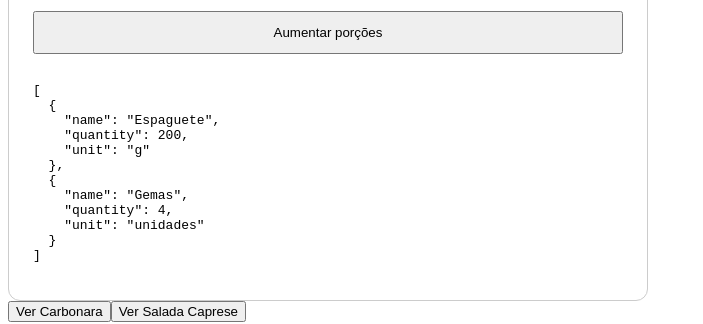
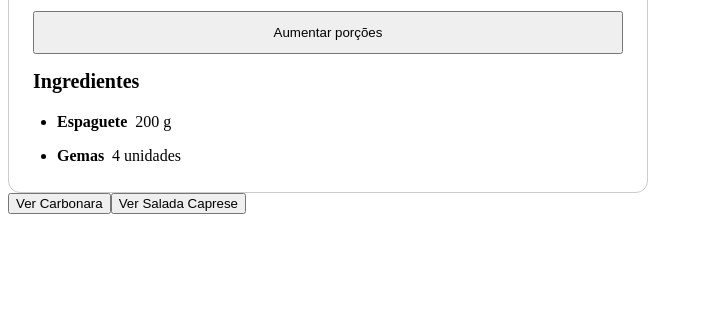
Before and after one commit to geovanegalan/recipe-box, an Angular app: page / in a window 1280 px wide. Shown: the part 540-864 px from the top of the page, without its empty margins (0-703 px from the left). After the commit the page ends 800 px from the top, so only its background shows below. Built offline with nearby package versions, Linux system fonts and the light colour scheme.

Commit message:
feat: Modulo 11 - exibe ingredientes em lista com @for

```diff
--- a/src/app/recipe-detail/recipe-detail.css
+++ b/src/app/recipe-detail/recipe-detail.css
@@ -42,7 +42,22 @@ button:focus-visible {
   outline-offset: 3px;
 }
 
-pre {
-  max-width: 100%;
-  overflow-x: auto;
+h3 {
+  margin: 0;
+  font-size: 1.25rem;
 }
+
+.ingredients {
+  display: flex;
+  flex-direction: column;
+  gap: 0.5rem;
+  margin: 0;
+  padding-left: 1.5rem;
+  line-height: 1.6;
+  overflow-wrap: anywhere;
+}
+
+.ingredient-name {
+  font-weight: 600;
+  margin-right: 0.5rem;
+}
--- a/src/app/recipe-detail/recipe-detail.html
+++ b/src/app/recipe-detail/recipe-detail.html
@@ -9,5 +9,13 @@
 
   <button type="button" (click)="aumentarPorcoes()">Aumentar porções</button>
 
-  <pre>{{ adjustedIngredients() | json }}</pre>
+  <h3>Ingredientes</h3>
+  <ul class="ingredients">
+    @for (ingrediente of adjustedIngredients(); track ingrediente.name) {
+      <li>
+        <span class="ingredient-name">{{ ingrediente.name }}</span>
+        <span>{{ ingrediente.quantity }} {{ ingrediente.unit }}</span>
+      </li>
+    }
+  </ul>
 </article>
--- a/src/app/recipe-detail/recipe-detail.ts
+++ b/src/app/recipe-detail/recipe-detail.ts
@@ -1,9 +1,8 @@
 import { Component, computed, input, signal } from '@angular/core';
-import { JsonPipe } from '@angular/common';
 import { RecipeModel } from '../models';
 
 @Component({
-  imports: [JsonPipe],
+  imports: [],
   selector: 'app-recipe-detail',
   styleUrl: './recipe-detail.css',
   templateUrl: './recipe-detail.html',
```
